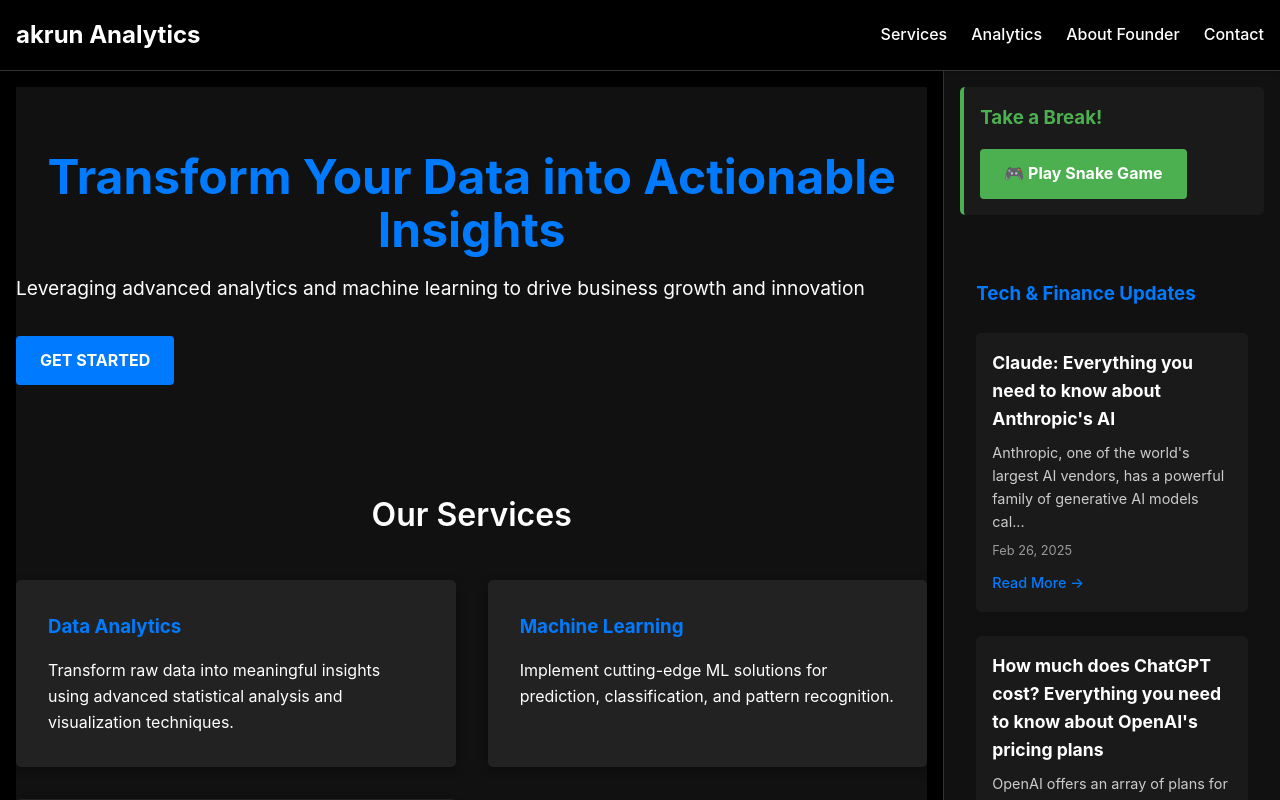
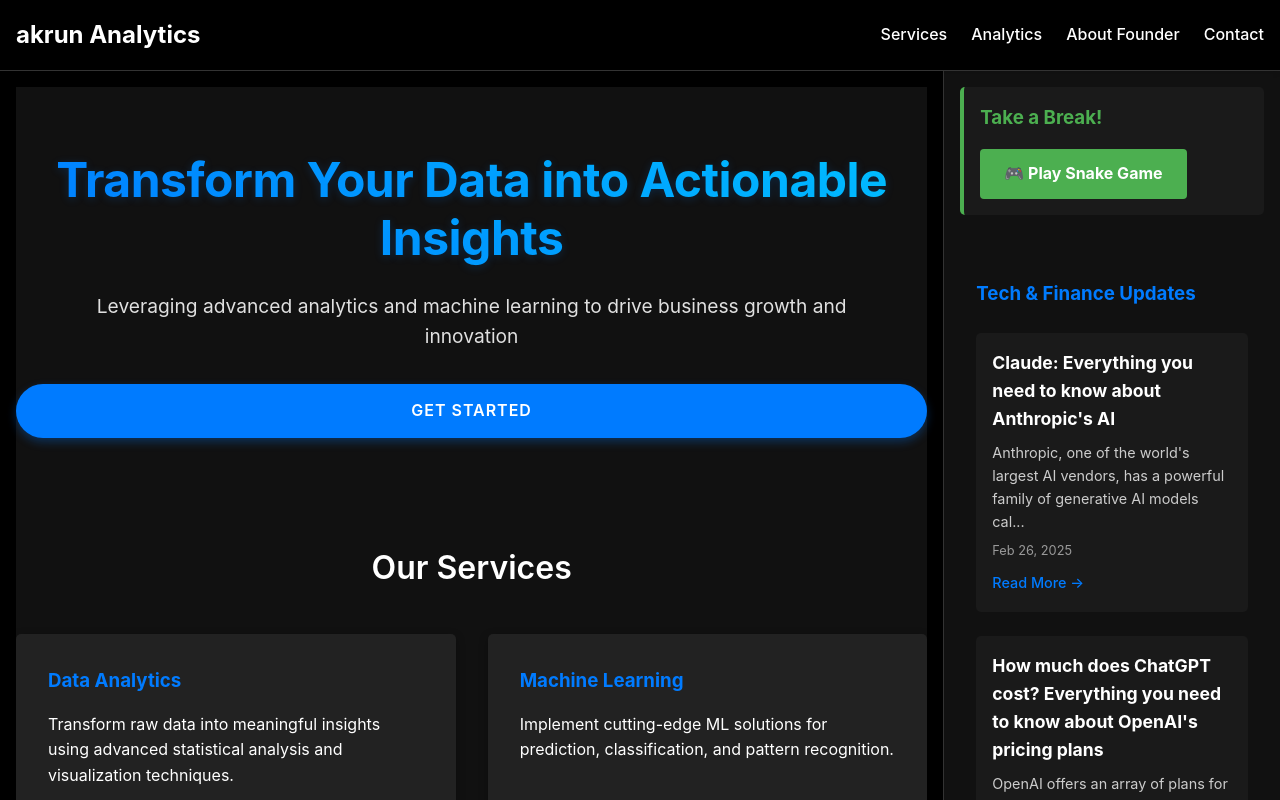
Before and after one commit to akrun1/akrunanalytics, a React (Vite) app: page / in a window 1280 px wide. Built offline with nearby package versions, Linux system fonts and the light colour scheme.

Commit message:
Update styling with modern fonts and centered Get Started button

```diff
--- a/index.html
+++ b/index.html
@@ -4,7 +4,12 @@
     <meta charset="UTF-8" />
     <link rel="icon" type="image/svg+xml" href="/vite.svg" />
     <meta name="viewport" content="width=device-width, initial-scale=1.0" />
-    <title>akrun Analytics</title>
+    <title>akrun Analytics - Data Science & Analytics Solutions</title>
+    <meta name="description" content="Professional data science and analytics solutions to transform your business data into actionable insights.">
+    <!-- Google Fonts -->
+    <link rel="preconnect" href="https://fonts.googleapis.com">
+    <link rel="preconnect" href="https://fonts.gstatic.com" crossorigin>
+    <link href="https://fonts.googleapis.com/css2?family=Inter:wght@300;400;500;600;700&family=Montserrat:wght@300;400;500;600;700&family=Poppins:wght@300;400;500;600;700&display=swap" rel="stylesheet">
   </head>
   <body>
     <div id="root"></div>
--- a/src/App.css
+++ b/src/App.css
@@ -22,7 +22,7 @@ html, body {
 }
 
 body {
-  font-family: 'Segoe UI', Tahoma, Geneva, Verdana, sans-serif;
+  font-family: 'Poppins', 'Inter', 'Montserrat', -apple-system, BlinkMacSystemFont, sans-serif;
   line-height: 1.6;
   color: #333;
   background-color: #000;
@@ -50,25 +50,66 @@ img {
   max-width: 100%;
 }
 
+/* Button Styles */
 .button {
   display: inline-block;
   background: var(--primary-color);
   color: #fff;
-  padding: 0.75rem 1.5rem;
+  padding: 0.9rem 2rem;
   border: none;
-  border-radius: 4px;
+  border-radius: 50px;
+  font-weight: 600;
+  text-transform: uppercase;
+  letter-spacing: 1px;
   cursor: pointer;
-  text-transform: uppercase;
-  font-weight: bold;
-  transition: opacity 0.2s ease-in;
-}
-
-.button.primary {
-  background: var(--primary-color);
+  transition: all 0.3s ease;
+  font-size: 1rem;
+  box-shadow: 0 4px 10px rgba(0, 123, 255, 0.3);
+  position: relative;
+  overflow: hidden;
 }
 
 .button:hover {
-  opacity: 0.9;
+  background: #0056b3;
+  transform: translateY(-3px);
+  box-shadow: 0 6px 14px rgba(0, 123, 255, 0.4);
+}
+
+.button:active {
+  transform: translateY(-1px);
+  box-shadow: 0 3px 8px rgba(0, 123, 255, 0.4);
+}
+
+/* Additional button animation */
+.button::after {
+  content: "";
+  display: block;
+  position: absolute;
+  width: 100%;
+  height: 100%;
+  top: 0;
+  left: 0;
+  pointer-events: none;
+  background-image: radial-gradient(circle, #fff 10%, transparent 10.01%);
+  background-repeat: no-repeat;
+  background-position: 50%;
+  transform: scale(10, 10);
+  opacity: 0;
+  transition: transform 0.5s, opacity 1s;
+}
+
+.button:active::after {
+  transform: scale(0, 0);
+  opacity: 0.3;
+  transition: 0s;
+}
+
+.primary {
+  background-color: var(--primary-color);
+}
+
+.secondary {
+  background-color: var(--secondary-color);
 }
 
 /* App Layout */
@@ -171,17 +212,34 @@ img {
   padding: 2rem 0;
   color: #fff;
   background-color: #111;
+  text-align: center;
 }
 
 .hero h1 {
   font-size: 3rem;
-  margin-bottom: 1rem;
-  color: #007bff;
+  font-weight: 700;
+  margin-bottom: 1.5rem;
+  background: linear-gradient(45deg, #007bff, #00c6ff);
+  -webkit-background-clip: text;
+  background-clip: text;
+  color: transparent;
+  text-shadow: 0 2px 10px rgba(0, 123, 255, 0.2);
+  letter-spacing: -0.5px;
+  line-height: 1.2;
 }
 
 .hero p {
   font-size: 1.2rem;
   margin-bottom: 2rem;
+  color: #e0e0e0;
+  max-width: 800px;
+  margin-left: auto;
+  margin-right: auto;
+}
+
+.button {
+  margin: 0 auto;
+  display: block;
 }
 
 /* Services Section */
--- a/src/Founder.jsx
+++ b/src/Founder.jsx
@@ -36,7 +36,9 @@ function Founder() {
               </div>
 
               <div className="founder-badge">
-                <span>All-time Top 0.01% StackOverflow Contributor</span>
+                <a href="https://stackoverflow.com/users/3732271/akrun" target="_blank" rel="noopener noreferrer">
+                  <span>All-time Top 0.01% StackOverflow Contributor</span>
+                </a>
               </div>
 
               <p className="founder-bio">
```
